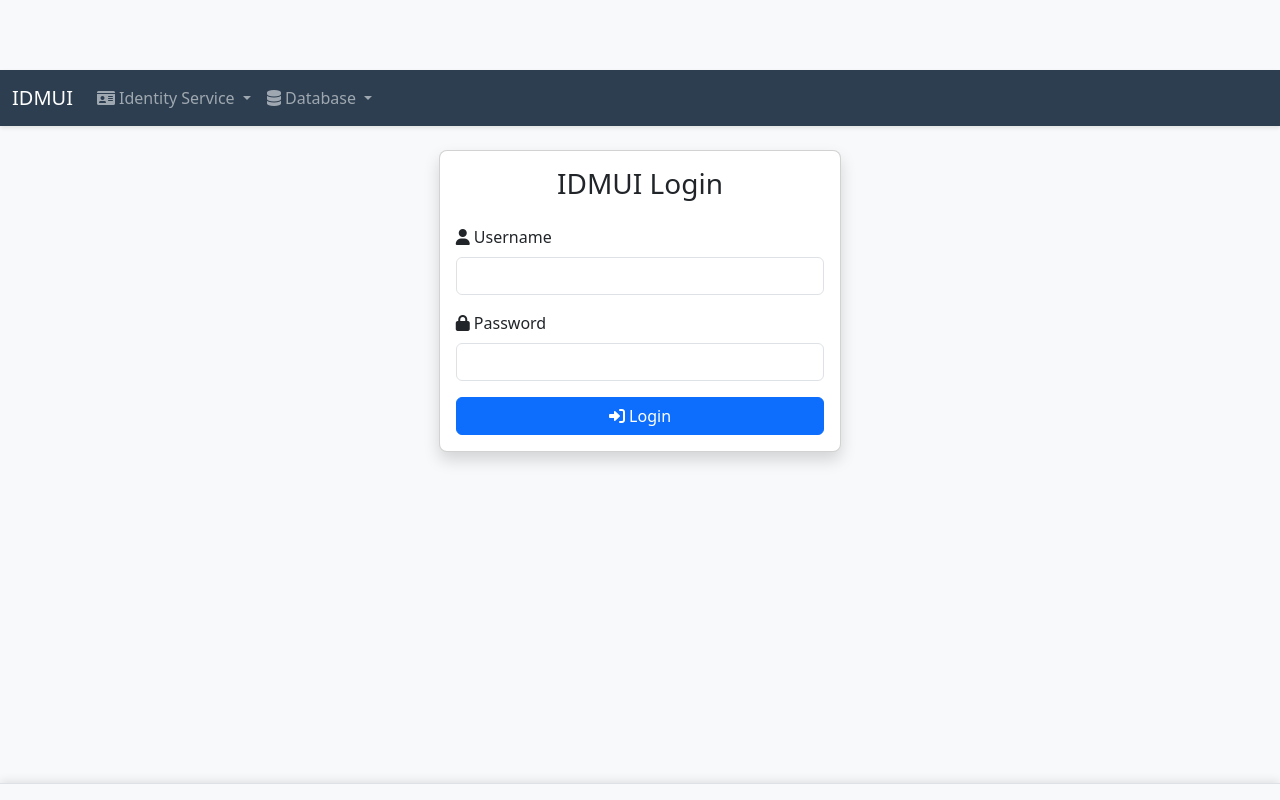
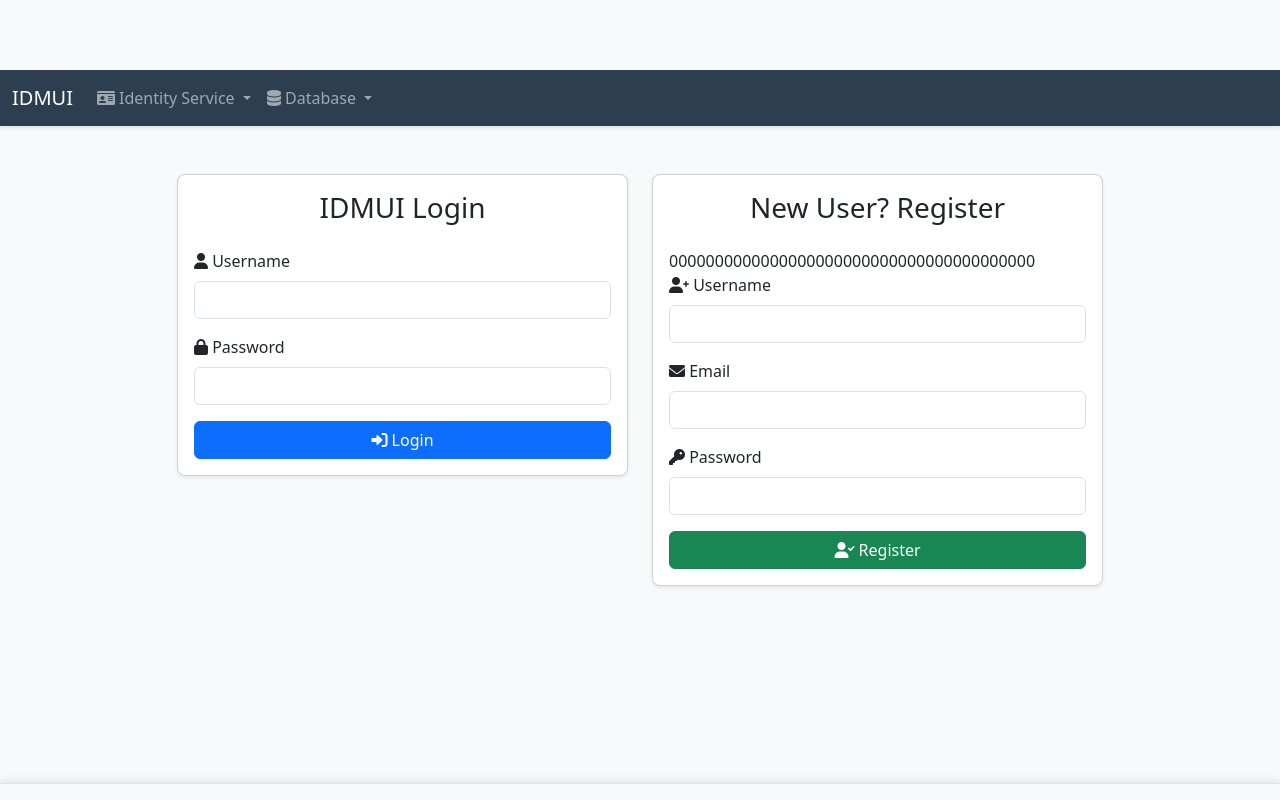
Before and after one commit to codeX2K26/IDMUI, a Flask app: page / in a window 1280 px wide. Run offline with Flask 2, Linux system fonts and the light colour scheme; parts of the project's set-up code (start-up, migrations or seed data) failed here and were passed over; some libraries are stand-ins or nearby versions.

Commit message:
login.html

```diff
--- a/app/templates/auth/login.html
+++ b/app/templates/auth/login.html
@@ -3,9 +3,11 @@
 {% block title %}Login{% endblock %}
 
 {% block content %}
+<div class="container mt-5">
     <div class="row justify-content-center">
-    <div class="col-md-6 col-lg-4">
-        <div class="card shadow">
+        <!-- Login Form -->
+        <div class="col-md-5">
+            <div class="card shadow-sm mb-4">
                 <div class="card-body">
                     <h3 class="card-title text-center mb-4">IDMUI Login</h3>
                     <form method="POST" action="{{ url_for('auth.login') }}">
@@ -28,5 +30,39 @@
                 </div>
             </div>
         </div>
+
+        <!-- Registration Form -->
+        <div class="col-md-5">
+            <div class="card shadow-sm">
+                <div class="card-body">
+                    <h3 class="card-title text-center mb-4">New User? Register</h3>
+                    <form method="POST" action="{{ url_for('auth.register') }}">
+                        {{ csrf_token() }}
+                        <div class="mb-3">
+                            <label for="reg_username" class="form-label">
+                                <i class="fas fa-user-plus"></i> Username
+                            </label>
+                            <input type="text" class="form-control" id="reg_username" name="reg_username" required>
+                        </div>
+                        <div class="mb-3">
+                            <label for="reg_email" class="form-label">
+                                <i class="fas fa-envelope"></i> Email
+                            </label>
+                            <input type="email" class="form-control" id="reg_email" name="reg_email" required>
+                        </div>
+                        <div class="mb-3">
+                            <label for="reg_password" class="form-label">
+                                <i class="fas fa-key"></i> Password
+                            </label>
+                            <input type="password" class="form-control" id="reg_password" name="reg_password" required>
+                        </div>
+                        <button type="submit" class="btn btn-success w-100">
+                            <i class="fas fa-user-check"></i> Register
+                        </button>
+                    </form>
+                </div>
+            </div>
+        </div>
+    </div>
 </div>
 {% endblock %}
```
Lines whose indentation alone changed are shown as unchanged.
